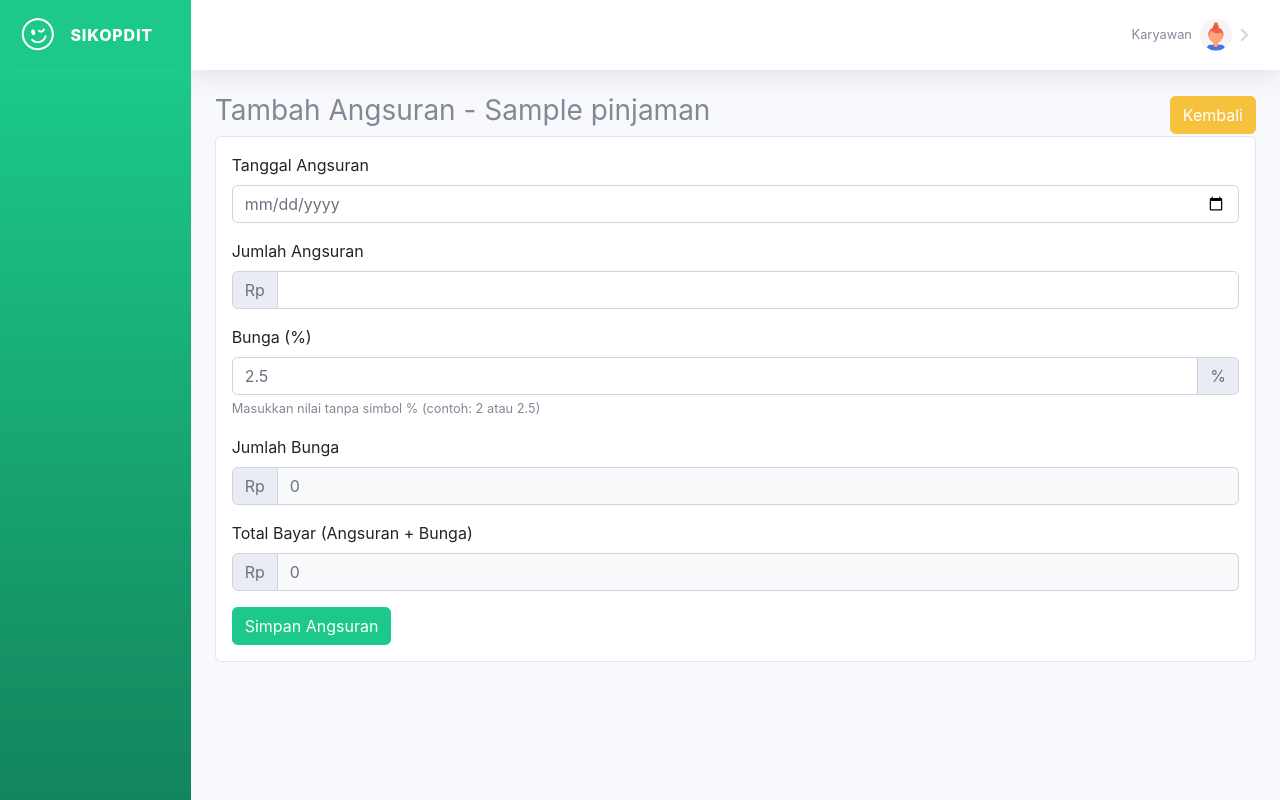
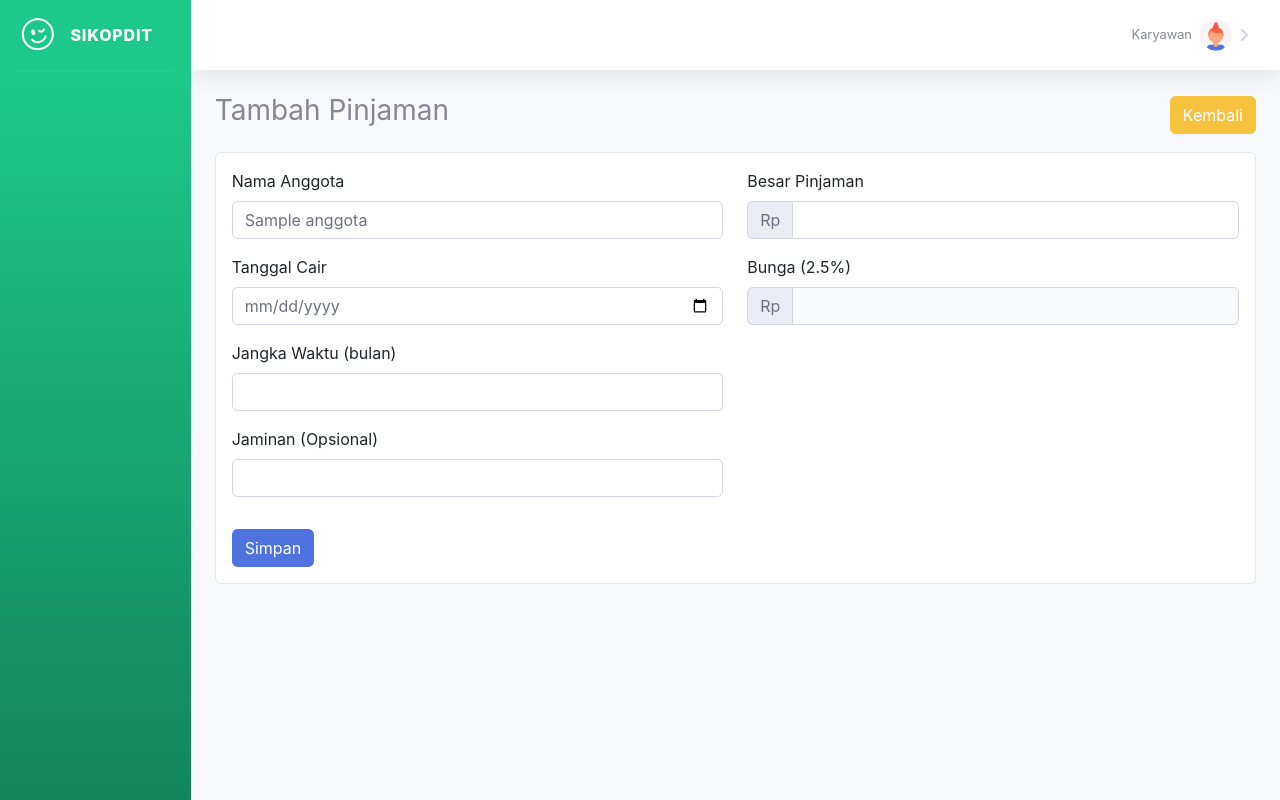
Before and after one commit to dewiyuni/SIKOPDIT, a CodeIgniter 4 app: the page made by app/Views/karyawan/transaksi_pinjaman/tambah.php in a window 1280 px wide. Run offline with PHP 8.4 and a stand-in for CodeIgniter, Linux system fonts and the light colour scheme; the template is opened without the code that fills it: most values are stand-ins (such as "Sample title", 1, 10 or a date in 2020); data that the repository does not hold is empty; some libraries are stand-ins or nearby versions.

Commit message:
revert tambah data pinjaman

```diff
--- a/app/Views/karyawan/transaksi_pinjaman/tambah.php
+++ b/app/Views/karyawan/transaksi_pinjaman/tambah.php
@@ -2,120 +2,109 @@
 
 <?= $this->section('content') ?>
 <div class="container">
-    <div class="d-flex justify-content-between align-items-center">
-        <h3>Tambah Angsuran - <?= esc($pinjaman->nama) ?></h3>
+    <div class="d-flex justify-content-between align-items-center mb-3">
+        <h3>Tambah Pinjaman</h3>
         <a href="<?= site_url('karyawan/transaksi_pinjaman/') ?>" class="btn btn-warning">Kembali</a>
     </div>
-    <?php if (session()->getFlashdata('error')): ?>
-        <div class="alert alert-danger">
-            <?= session()->getFlashdata('error') ?>
-        </div>
+
+    <?php if (session()->getFlashdata('message')): ?>
+        <div class="alert alert-success"><?= session()->getFlashdata('message') ?></div>
+    <?php elseif (session()->getFlashdata('error')): ?>
+        <div class="alert alert-danger"><?= session()->getFlashdata('error') ?></div>
     <?php endif; ?>
 
     <div class="card p-3">
-        <form method="post" action="<?= site_url('karyawan/transaksi_pinjaman/simpan_angsuran') ?>">
+        <form action="<?= base_url('karyawan/transaksi_pinjaman/simpan') ?>" method="post">
             <?= csrf_field() ?>
-            <input type="hidden" name="id_pinjaman" value="<?= esc($pinjaman->id_pinjaman) ?>">
 
+            <div class="row">
+                <!-- Left Column -->
+                <div class="col-md-6">
                     <div class="form-group mb-3">
-                <label for="tanggal_angsuran">Tanggal Angsuran</label>
-                <input type="date" name="tanggal_angsuran" class="form-control" required>
+                        <label for="id_anggota" class="form-label">Nama Anggota</label>
+                        <select name="id_anggota" class="form-control" required>
+                            <option value="" disabled selected>-- Pilih Anggota --</option>
+                            <?php foreach ($anggota as $a): ?>
+                                <option value="<?= esc($a->id_anggota) ?>" <?= old('id_anggota') == $a->id_anggota ? 'selected' : '' ?>>
+                                    <?= esc($a->nama) ?>
+                                </option>
+                            <?php endforeach; ?>
+                        </select>
+                        <?php if (session('errors.id_anggota')): ?>
+                            <small class="text-danger"><?= session('errors.id_anggota') ?></small>
+                        <?php endif; ?>
                     </div>
 
                     <div class="form-group mb-3">
-                <label for="jumlah_angsuran">Jumlah Angsuran</label>
-                <div class="input-group">
-                    <span class="input-group-text">Rp</span>
-                    <input type="text" id="jumlah_angsuran" class="form-control" required
-                        oninput="formatRibuan(this, 'jumlah_angsuran_hidden'); hitungTotalBayar();" autocomplete="off">
-                </div>
-                <input type="hidden" name="jumlah_angsuran" id="jumlah_angsuran_hidden">
+                        <label for="tanggal_pinjaman" class="form-label">Tanggal Cair</label>
+                        <input type="date" name="tanggal_pinjaman" class="form-control" required
+                            value="<?= old('tanggal_pinjaman') ?>">
+                        <?php if (session('errors.tanggal_pinjaman')): ?>
+                            <small class="text-danger"><?= session('errors.tanggal_pinjaman') ?></small>
+                        <?php endif; ?>
                     </div>
 
                     <div class="form-group mb-3">
-                <label for="bunga">Bunga (%)</label>
-                <div class="input-group">
-                    <input type="text" id="bunga" name="bunga" class="form-control" required value="2.5"
-                        oninput="formatBunga(this); hitungTotalBayar();">
-                    <span class="input-group-text">%</span>
-                </div>
-                <small class="text-muted">Masukkan nilai tanpa simbol % (contoh: 2 atau 2.5)</small>
+                        <label for="jangka_waktu" class="form-label">Jangka Waktu (bulan)</label>
+                        <input type="number" name="jangka_waktu" id="jangka_waktu" class="form-control" required min="1"
+                            value="<?= old('jangka_waktu') ?>" onchange="hitungAngsuranBulanan()">
+                        <?php if (session('errors.jangka_waktu')): ?>
+                            <small class="text-danger"><?= session('errors.jangka_waktu') ?></small>
+                        <?php endif; ?>
                     </div>
 
                     <div class="form-group mb-3">
-                <label for="jumlah_bunga">Jumlah Bunga</label>
+                        <label for="jaminan" class="form-label">Jaminan (Opsional)</label>
+                        <input type="text" name="jaminan" class="form-control" value="<?= old('jaminan') ?>">
+                    </div>
+                </div>
+
+                <!-- Right Column -->
+                <div class="col-md-6">
+                    <div class="form-group mb-3">
+                        <label for="jumlah_pinjaman" class="form-label">Besar Pinjaman</label>
                         <div class="input-group">
                             <span class="input-group-text">Rp</span>
-                    <input type="text" id="jumlah_bunga" class="form-control" readonly
+                            <input type="text" id="jumlah_pinjaman" class="form-control" required
+                                oninput="formatRibuan(this); hitungBunga(); hitungAngsuranBulanan();"
+                                autocomplete="off">
+                        </div>
+                        <input type="hidden" name="jumlah_pinjaman" id="jumlah_pinjaman_hidden"
+                            value="<?= old('jumlah_pinjaman') ?>">
+                        <?php if (session('errors.jumlah_pinjaman')): ?>
+                            <small class="text-danger"><?= session('errors.jumlah_pinjaman') ?></small>
+                        <?php endif; ?>
+                    </div>
+
+                    <div class="form-group mb-3">
+                        <label for="bunga" class="form-label">Bunga (2.5%)</label>
+                        <div class="input-group">
+                            <span class="input-group-text">Rp</span>
+                            <input type="text" id="bunga_display" class="form-control" disabled
                                 style="background-color: #f8f9fa;">
                         </div>
                     </div>
-
-            <div class="form-group mb-3">
-                <label for="total_bayar">Total Bayar (Angsuran + Bunga)</label>
-                <div class="input-group">
-                    <span class="input-group-text">Rp</span>
-                    <input type="text" id="total_bayar" class="form-control" readonly
-                        style="background-color: #f8f9fa;">
                 </div>
             </div>
 
-            <button type="submit" class="btn btn-success">Simpan Angsuran</button>
+            <div class="row mt-3">
+                <div class="col-12">
+                    <button type="submit" class="btn btn-primary">Simpan</button>
+                </div>
+            </div>
         </form>
     </div>
 </div>
 
 <script>
     // Format angka dengan pemisah ribuan
-    function formatRibuan(input, hiddenFieldId) {
+    function formatRibuan(input) {
         let angka = input.value.replace(/\D/g, ""); // Hapus semua non-angka
         input.value = angka.replace(/\B(?=(\d{3})+(?!\d))/g, "."); // Tambah titik pemisah ribuan
-        document.getElementById(hiddenFieldId).value = angka; // Simpan tanpa titik
+
+        // Simpan nilai asli tanpa titik ke input hidden untuk dikirim ke server
+        document.getElementById("jumlah_pinjaman_hidden").value = angka;
         return angka;
-    }
-
-    // Format bunga (memungkinkan angka desimal)
-    function formatBunga(input) {
-        // Hanya izinkan angka dan titik desimal
-        let nilai = input.value.replace(/[^\d.,]/g, "");
-
-        // Ganti koma dengan titik untuk konsistensi
-        nilai = nilai.replace(',', '.');
-
-        // Pastikan hanya ada satu titik desimal
-        let parts = nilai.split('.');
-        if (parts.length > 2) {
-            nilai = parts[0] + '.' + parts.slice(1).join('');
-        }
-
-        // Batasi hingga 2 digit desimal
-        if (parts.length > 1 && parts[1].length > 2) {
-            nilai = parts[0] + '.' + parts[1].substring(0, 2);
-        }
-
-        input.value = nilai;
-        return nilai;
-    }
-
-    // Hitung total bayar
-    function hitungTotalBayar() {
-        // Ambil nilai jumlah angsuran
-        const jumlahAngsuran = parseInt(document.getElementById("jumlah_angsuran_hidden").value || 0);
-
-        // Ambil nilai bunga (dalam persen)
-        const bungaPersen = parseFloat(document.getElementById("bunga").value || 0);
-
-        // Hitung jumlah bunga
-        const jumlahBunga = jumlahAngsuran * (bungaPersen / 100);
-
-        // Hitung total bayar
-        const totalBayar = jumlahAngsuran + jumlahBunga;
-
-        // Tampilkan jumlah bunga dengan format ribuan
-        document.getElementById("jumlah_bunga").value = formatNumber(Math.round(jumlahBunga));
-
-        // Tampilkan total bayar dengan format ribuan
-        document.getElementById("total_bayar").value = formatNumber(Math.round(totalBayar));
     }
 
     // Format angka untuk display
@@ -123,9 +112,42 @@
         return number.toString().replace(/\B(?=(\d{3})+(?!\d))/g, ".");
     }
 
-    // Inisialisasi perhitungan saat halaman dimuat
+    // Hitung bunga dan total pinjaman
+    function hitungBunga() {
+        const pinjaman = parseInt(document.getElementById("jumlah_pinjaman_hidden").value || 0);
+        const bungaPersentase = 2.5;
+        const bungaRupiah = pinjaman * (bungaPersentase / 100);
+        const totalPinjaman = pinjaman + bungaRupiah;
+
+        document.getElementById("bunga_display").value = formatNumber(Math.round(bungaRupiah));
+        document.getElementById("total_pinjaman").value = formatNumber(Math.round(totalPinjaman));
+    }
+
+    // Hitung angsuran bulanan
+    function hitungAngsuranBulanan() {
+        const pinjaman = parseInt(document.getElementById("jumlah_pinjaman_hidden").value || 0);
+        const jangkaWaktu = parseInt(document.getElementById("jangka_waktu").value || 0);
+
+        if (pinjaman > 0 && jangkaWaktu > 0) {
+            const angsuranPokok = pinjaman / jangkaWaktu;
+            const bungaPerBulan = pinjaman * (2.5 / 100);
+            const totalAngsuranPerBulan = angsuranPokok + bungaPerBulan;
+
+            document.getElementById("angsuran_bulanan").value = formatNumber(Math.round(totalAngsuranPerBulan));
+        } else {
+            document.getElementById("angsuran_bulanan").value = "0";
+        }
+    }
+
+    // Initialize form if there are old values
     document.addEventListener("DOMContentLoaded", function () {
-        hitungTotalBayar();
+        const oldPinjaman = "<?= old('jumlah_pinjaman') ?>";
+        if (oldPinjaman) {
+            document.getElementById("jumlah_pinjaman").value = formatNumber(oldPinjaman);
+            document.getElementById("jumlah_pinjaman_hidden").value = oldPinjaman;
+            hitungBunga();
+            hitungAngsuranBulanan();
+        }
     });
 </script>
 
```
Lines whose indentation alone changed are shown as unchanged.
